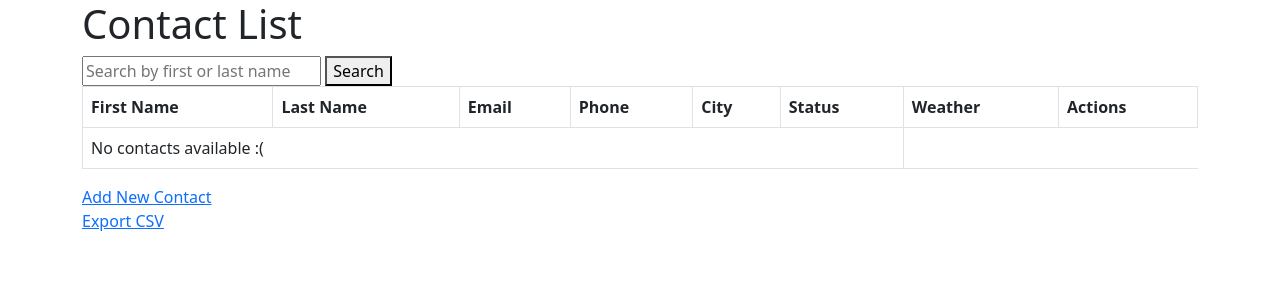
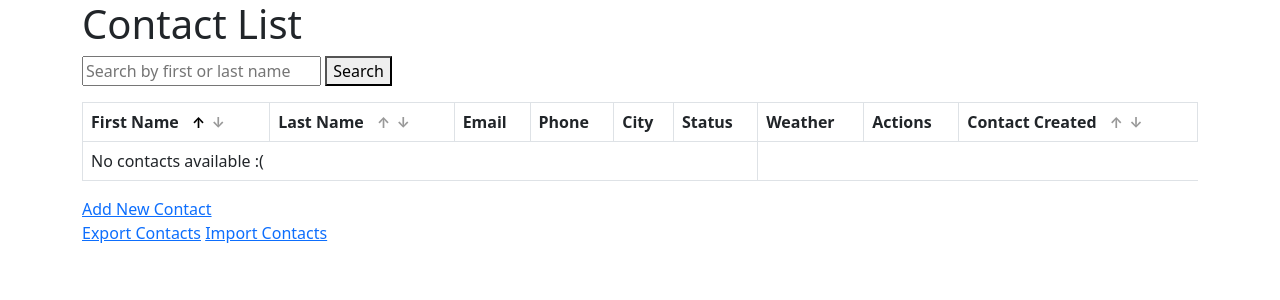
Before and after one commit to JedrzejSobkow/suprabrokers, a Django app: page /contacts/?sort=first_name&dir=asc in a window 1280 px wide. Shown: the top 300 px of the page. Run offline with Django 4.2, Linux system fonts and the light colour scheme; data that the repository does not hold is empty.

Commit message:
Add sort functionality

```diff
--- a/config/templates/base.html
+++ b/config/templates/base.html
@@ -1,3 +1,6 @@
+{% load static %}
+<link rel="stylesheet" href="{% static 'css/main.css' %}">
+
 <!DOCTYPE html>
 <html lang="en">
 <head>
--- a/config/templates/contacts/contact_list.html
+++ b/config/templates/contacts/contact_list.html
@@ -10,14 +10,56 @@
 <table class="table table-bordered">
     <thead>
         <tr>
-            <th>First Name</th>
-            <th>Last Name</th>
+
+            <th>
+                First Name
+                <span class="sort-buttons">
+                    <a href="?sort=first_name&dir=asc{% if current_query %}&q={{ current_query }}{% endif %}"
+                       class="sort-btn {% if current_sort == 'first_name' and current_dir == 'asc' %}active{% endif %}">
+                        ↑
+                    </a>
+                    <a href="?sort=first_name&dir=desc{% if current_query %}&q={{ current_query }}{% endif %}"
+                       class="sort-btn {% if current_sort == 'first_name' and current_dir == 'desc' %}active{% endif %}">
+                        ↓
+                    </a>
+                </span>
+            </th>
+
+            <th>
+                Last Name
+                <span class="sort-buttons">
+                    <a href="?sort=last_name&dir=asc{% if current_query %}&q={{ current_query }}{% endif %}"
+                       class="sort-btn {% if current_sort == 'last_name' and current_dir == 'asc' %}active{% endif %}">
+                        ↑
+                    </a>
+                    <a href="?sort=last_name&dir=desc{% if current_query %}&q={{ current_query }}{% endif %}"
+                       class="sort-btn {% if current_sort == 'last_name' and current_dir == 'desc' %}active{% endif %}">
+                        ↓
+                    </a>
+                </span>
+            </th>
+
             <th>Email</th>
             <th>Phone</th>
             <th>City</th>
             <th>Status</th>
             <th>Weather</th>
             <th>Actions</th>
+
+            <th>
+                Contact Created
+                <span class="sort-buttons">
+                    <a href="?sort=created_at&dir=asc{% if current_query %}&q={{ current_query }}{% endif %}"
+                       class="sort-btn {% if current_sort == 'created_at' and current_dir == 'asc' %}active{% endif %}">
+                        ↑
+                    </a>
+                    <a href="?sort=created_at&dir=desc{% if current_query %}&q={{ current_query }}{% endif %}"
+                       class="sort-btn {% if current_sort == 'created_at' and current_dir == 'desc' %}active{% endif %}">
+                        ↓
+                    </a>
+                </span>
+            </th>
+
         </tr>
     </thead>
     <tbody>
@@ -39,6 +81,7 @@
                 <a href="{% url 'contact_edit' contact.pk %}">Edit</a> |
                 <a href="{% url 'contact_delete' contact.pk %}">Delete</a>
             </td>
+            <td>{{ contact.created_at }}</td>
         </tr>
         {% empty %}
         <tr>
@@ -52,21 +95,32 @@
 {% if is_paginated %}
 <div class="pagination">
     {% if page_obj.has_previous %}
-    <a href="?page=1{% if request.GET.q %}&q={{ request.GET.q }}{% endif %}">&laquo;First</a>
-    <a href="?page={{ page_obj.previous_page_number }}{% if request.GET.q %}&q={{ request.GET.q }}{% endif %}">&lsaquo;Previous</a>
+    <a href="?page=1{% if current_query %}&q={{ current_query }}{% endif %}{% if current_sort %}&sort={{ current_sort }}{% endif %}{% if current_dir %}&dir={{ current_dir }}{% endif %}">
+    &laquo; First
+    </a>
+
+    <a href="?page={{ page_obj.previous_page_number }}{% if current_query %}&q={{ current_query }}{% endif %}{% if current_sort %}&sort={{ current_sort }}{% endif %}{% if current_dir %}&dir={{ current_dir }}{% endif %}">
+    &lsaquo; Previous
+    </a>
     {% endif %}
 
     <span>Page {{ page_obj.number }} of {{ page_obj.paginator.num_pages }}</span>
 
     {% if page_obj.has_next %}
-    <a href="?page={{ page_obj.next_page_number }}{% if request.GET.q %}&q={{ request.GET.q }}{% endif %}">Next&rsaquo;</a>
-    <a href="?page={{ page_obj.paginator.num_pages }}{% if request.GET.q %}&q={{ request.GET.q }}{% endif %}">Last&raquo;</a>
+    <a href="?page={{ page_obj.next_page_number }}{% if current_query %}&q={{ current_query }}{% endif %}{% if current_sort %}&sort={{ current_sort }}{% endif %}{% if current_dir %}&dir={{ current_dir }}{% endif %}">
+    Next &rsaquo;
+    </a>
+
+    <a href="?page={{ page_obj.paginator.num_pages }}{% if current_query %}&q={{ current_query }}{% endif %}{% if current_sort %}&sort={{ current_sort }}{% endif %}{% if current_dir %}&dir={{ current_dir }}{% endif %}">
+    Last &raquo;
+    </a>
     {% endif %}
 </div>
 {% endif %}
 
 <a href="{% url 'contact_add' %}">Add New Contact</a> <br>
-<a href="{% url 'export_csv' %}">Export CSV</a>
+<a href="{% url 'export_csv' %}">Export Contacts</a>
+<a href="{% url 'import_csv_page' %}">Import Contacts</a>
 
 <script>
     document.addEventListener("DOMContentLoaded", () => {
--- /dev/null
+++ b/contacts/static/css/main.css
@@ -0,0 +1,20 @@
+.sort-buttons {
+    margin-left: 6px;
+    white-space: nowrap;
+}
+
+.sort-btn {
+    text-decoration: none;
+    color: #999;
+    font-size: 0.9em;
+    margin-left: 3px;
+}
+
+.sort-btn:hover {
+    color: #000;
+}
+
+.sort-btn.active {
+    color: #000;
+    font-weight: bold;
+}
--- a/contacts/views.py
+++ b/contacts/views.py
@@ -1,5 +1,6 @@
 import csv
 import json
+from django.db.models import Q
 from django.http import JsonResponse, HttpResponse
 from django.views.generic import ListView, DetailView, CreateView, UpdateView, DeleteView
 from django.views.decorators.http import require_GET
@@ -14,21 +15,35 @@ class ContactListView(ListView):
     template_name = 'contacts/contact_list.html'
     context_object_name = 'contacts'
     paginate_by = 10
-    ordering = ['last_name', 'created_at']
+
+    def get_ordering(self):
+        sort = self.request.GET.get('sort')
+        direction = self.request.GET.get('dir', 'asc')
+        ordering = ['last_name', 'created_at']
+
+        if sort in ['first_name', 'last_name', 'created_at']:
+            if direction == 'desc':
+                ordering = [f'-{sort}']
+            else:
+                ordering = [sort]
+
+        return ordering
 
     def get_queryset(self):
         qs = super().get_queryset()
         query = self.request.GET.get('q', '').strip()
         if query:
             qs = qs.filter(
-                first_name__icontains=query
-            ) | qs.filter(
-                last_name__icontains=query
+                Q(first_name__icontains=query) |
+                Q(last_name__icontains=query)
             )
-        return qs
+        return qs.order_by(*self.get_ordering())
 
     def get_context_data(self, **kwargs):
         context = super().get_context_data(**kwargs)
+        context['current_sort'] = self.request.GET.get('sort', '')
+        context['current_dir'] = self.request.GET.get('dir', 'asc')
+        context['current_query'] = self.request.GET.get('q', '')
         for contact in context['contacts']:
             contact.coordinates = None
             contact.weather = None
```
